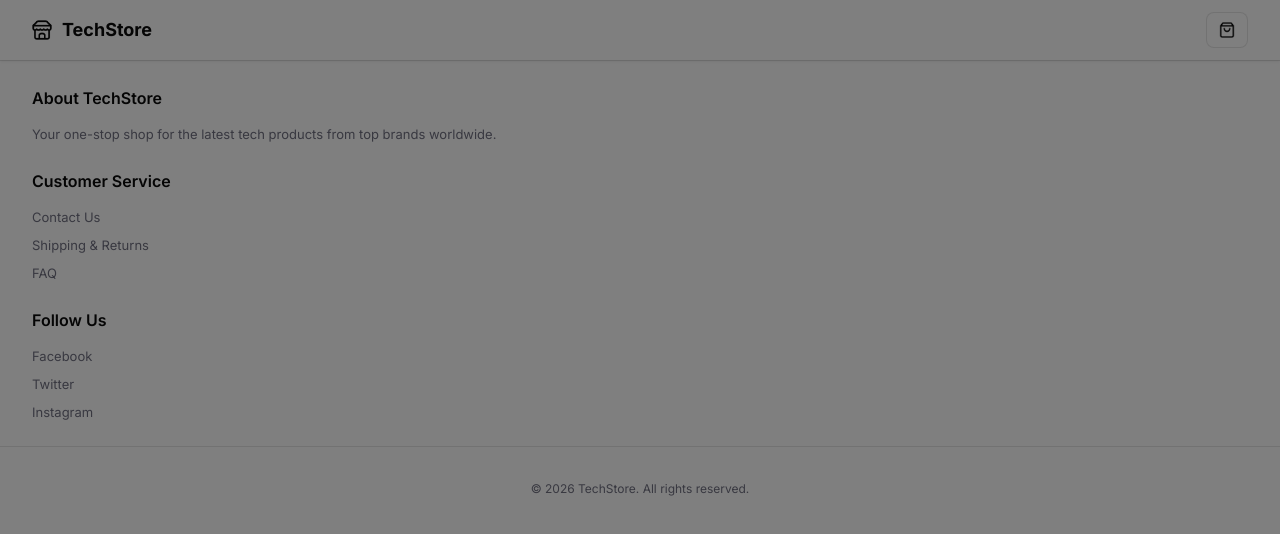
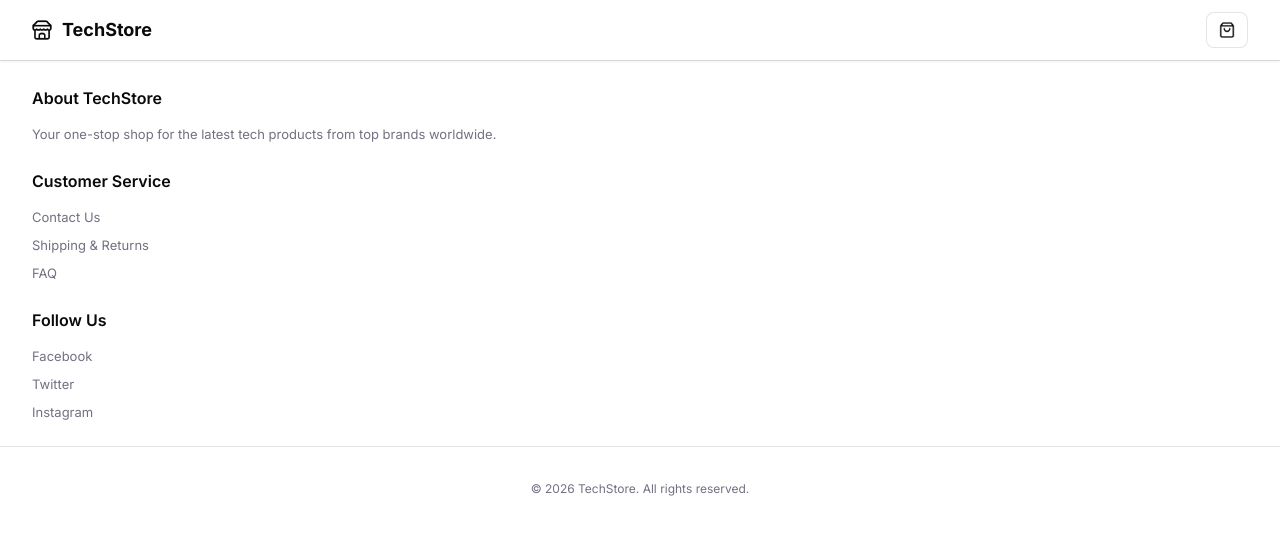
Before and after one commit to dragon-rakich/shop-react-json-server, a React (Vite) app: page / in a window 1280 px wide. Shown: the top 534 px of the page. Built offline with nearby package versions, Linux system fonts and the light colour scheme.

Commit message:
Added conditional rendering of CartOverlay

```diff
--- a/src/Components/Header/Cart/Cart.js
+++ b/src/Components/Header/Cart/Cart.js
@@ -11,7 +11,7 @@ function Cart() {
         <div className='cart'>
             <CartButton />
             {(cart && cart.length > 0) && <CartCount count={32} />}
-            <CartOverlay />
+            {(cart && cart.length > 0) && <CartOverlay />}
         </div>
     )
 }
```
